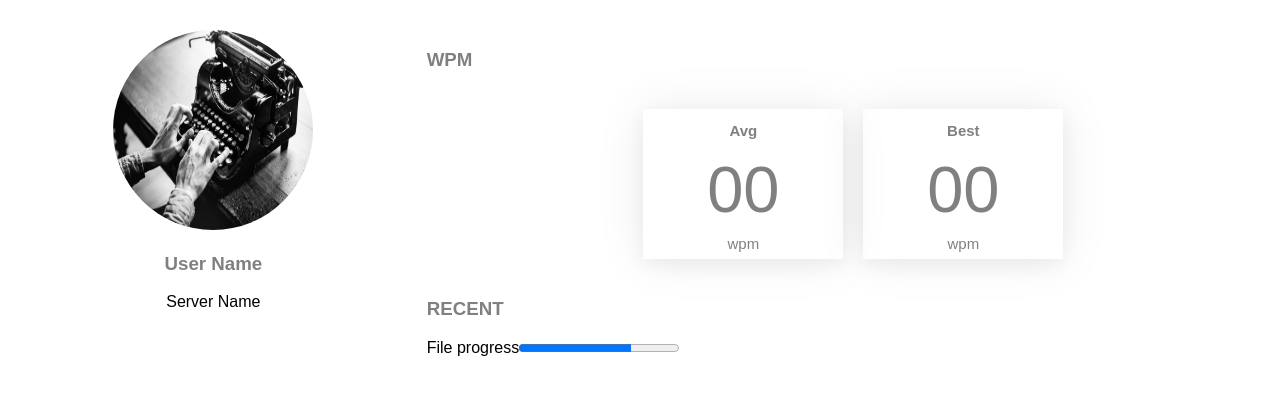
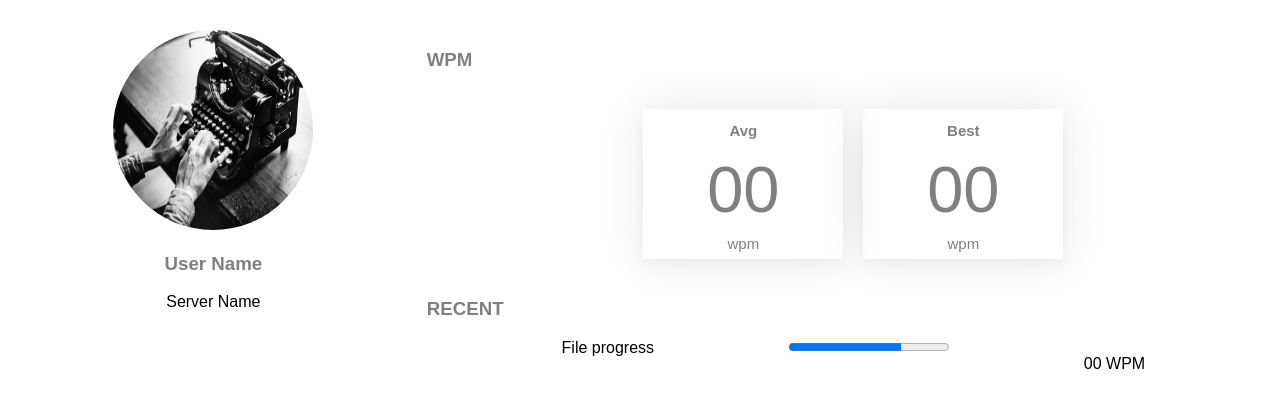
Before and after one commit to chingu-voyage6/Geckos-Team-11, a React (Create React App) app in the folder wpm/: page /profile in a window 1280 px wide. Shown: the top 408 px of the page. Built offline with nearby package versions, Linux system fonts and the light colour scheme.

Commit message:
Designed profile page

```diff
--- a/wpm/src/App.css
+++ b/wpm/src/App.css
@@ -359,4 +359,17 @@
     display: flex;
     justify-content: center;
   }
+  #progressbar{
+    display: flex;
+    justify-content: space-evenly;
+  }
+  progress[value]::-webkit-progress-bar{
+    height: 30px;
+    border-radius: 15px;
+    background-color: grey;
+  }
+  progress[value]::-webkit-progress-value {
+    border-radius: 15px 0 0 15px;
+    background-image: linear-gradient(135deg,#fccf31 10%,#f55555);
+  }
 }
--- a/wpm/src/partials/Progressbar.js
+++ b/wpm/src/partials/Progressbar.js
@@ -3,11 +3,12 @@ import React, { Component } from 'react';
 class Progressbar extends Component{
   render(){
     return(
-      <div>
+      <div id='progressbar'>
         <label for="file">File progress</label>
         <progress id="progressbar" name="progressbar" max="100" value="70">
             70%
         </progress>
+        <p>00 WPM</p>
       </div>
     )
   }
```
